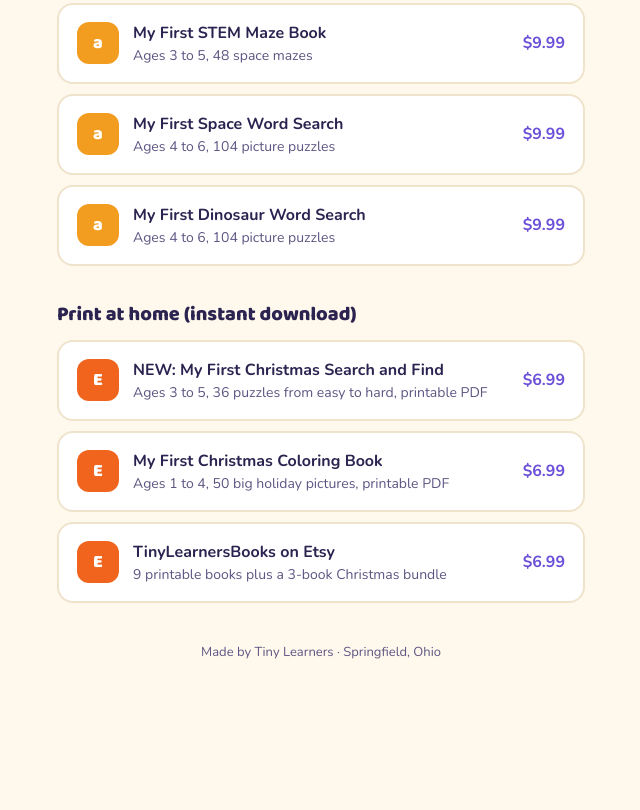
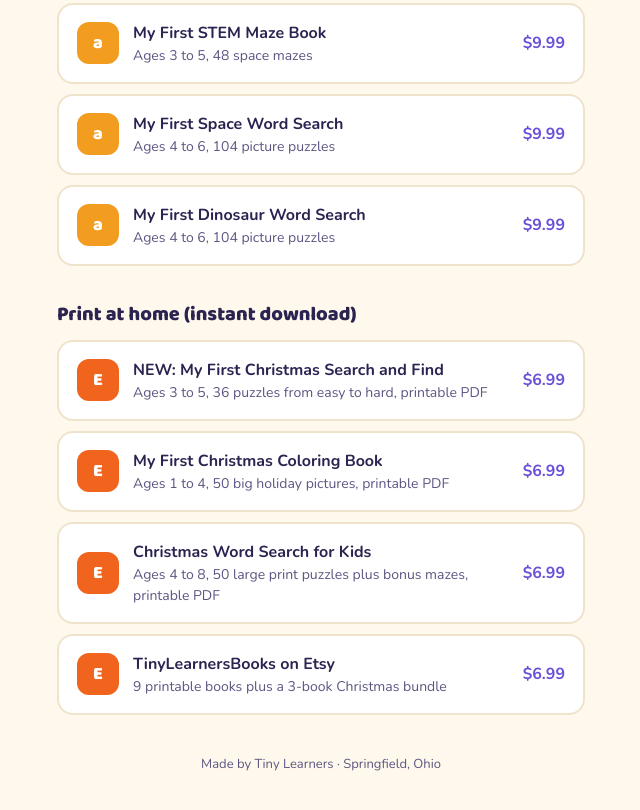
Before and after one commit to tinylearnerscreator/tinylearnerscreator.github.io, a plain HTML site: page links.html in a window 1280 px wide. Shown: the part 1095-1905 px from the top of the page, without its empty margins (319-959 px from the left). Before the commit the page ends 1813 px from the top, so only its background shows below. Drawn offline with nearby package versions, Linux system fonts and the light colour scheme.

Commit message:
Links: add Christmas Word Search Etsy printable button
Co-Authored-By: Claude Opus 5.5 <noreply@anthropic.com>
Claude-Session: https://claude.ai/code/session_01FmT6UVos3PW3a6sHjU6kyz

```diff
--- a/links.html
+++ b/links.html
@@ -111,6 +111,11 @@ footer{text-align:center;color:var(--muted);font-size:13px;margin-top:40px}
     <span>My First Christmas Coloring Book<span class="sub">Ages 1 to 4, 50 big holiday pictures, printable PDF</span></span>
     <span class="price">$6.99</span>
   </a>
+  <a class="btn" href="https://www.etsy.com/listing/4610936816" target="_blank" rel="noopener">
+    <span class="dot etsy">E</span>
+    <span>Christmas Word Search for Kids<span class="sub">Ages 4 to 8, 50 large print puzzles plus bonus mazes, printable PDF</span></span>
+    <span class="price">$6.99</span>
+  </a>
   <a class="btn" href="https://tinylearnersbooks.etsy.com" target="_blank" rel="noopener">
     <span class="dot etsy">E</span>
     <span>TinyLearnersBooks on Etsy<span class="sub">9 printable books plus a 3-book Christmas bundle</span></span>
```
